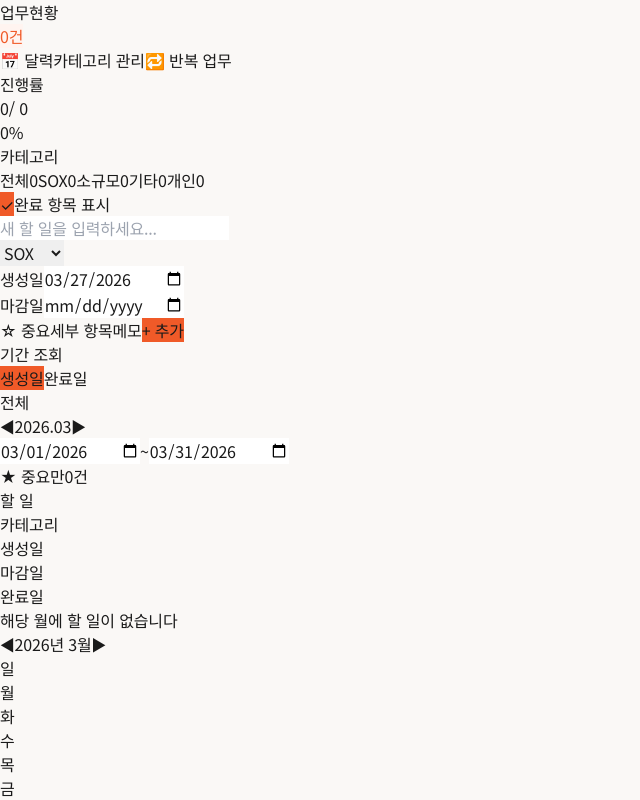
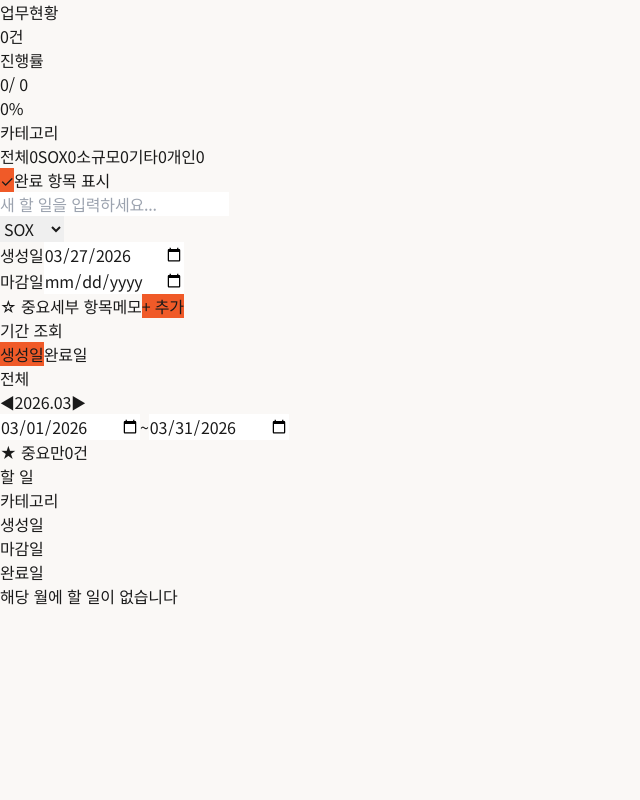
Before and after one commit to hectosox-stack/ToDo, a React (Vite) app: page / in a window 1280 px wide. Shown: the top 800 px of the page, without its empty margins (0-640 px from the left). Built offline with nearby package versions, Linux system fonts and the light colour scheme.

Commit message:
final fix typescript error

```diff
--- a/src/App.tsx
+++ b/src/App.tsx
@@ -40,9 +40,12 @@ function AppContent() {
   const [showImportantOnly, setShowImportantOnly] = useState(false);
   const [calSelectedDate, setCalSelectedDate] = useState<string | null>(null);
   const [calendarOpen, setCalendarOpen] = useState(true);
+
+  // ✅ 핵심 수정 (타입 + null 처리)
   const [appTitle, setAppTitle] = useState<string>(
     () => localStorage.getItem('app-title') ?? '업무현황'
   );
+
   const [editingTitle, setEditingTitle] = useState(false);
   const [titleDraft, setTitleDraft] = useState('');
   const titleInputRef = useRef<HTMLInputElement>(null);
@@ -61,9 +64,8 @@ function AppContent() {
 
   function handleFilterModeChange(mode: FilterMode) {
     setFilterMode(mode);
-    if (mode !== 'date') {
-      setCalSelectedDate(null);
-    }
+    if (mode !== 'date') setCalSelectedDate(null);
+
     if (mode === 'all') {
       setDateFrom('');
       setDateTo('');
@@ -115,7 +117,6 @@ function AppContent() {
 
   useEffect(() => {
     runAutoGenerate(addTask);
-    // eslint-disable-next-line react-hooks/exhaustive-deps
   }, []);
 
   useEffect(() => {
@@ -125,10 +126,11 @@ function AppContent() {
     }
   }, [editingTitle]);
 
+  // ✅ 핵심 수정
   function handleTitleEdit() {
-  setTitleDraft(appTitle ?? '');
-  setEditingTitle(true);
-}
+    setTitleDraft(appTitle ?? '');
+    setEditingTitle(true);
+  }
 
   function handleTitleSave() {
     const trimmed = titleDraft.trim();
@@ -178,55 +180,14 @@ function AppContent() {
                 onChange={e => setTitleDraft(e.target.value)}
                 onBlur={handleTitleSave}
                 onKeyDown={handleTitleKeyDown}
-                className="text-lg font-bold tracking-tight border-b-2 border-[#F05A28] outline-none bg-transparent"
-                style={{ color: 'var(--text-primary)', minWidth: '6rem' }}
+                className="text-lg font-bold border-b-2 outline-none bg-transparent"
               />
             ) : (
-              <h1
-                className="text-lg font-bold tracking-tight cursor-pointer hover:opacity-70 transition-opacity"
-                style={{ color: 'var(--text-primary)' }}
-                onClick={handleTitleEdit}
-                title="클릭하여 제목 수정"
-              >
+              <h1 onClick={handleTitleEdit}>
                 {appTitle ?? ''}
               </h1>
             )}
-            <span
-              className="text-xs font-medium px-2 py-0.5 rounded-full"
-              style={{ backgroundColor: 'var(--brand-light)', color: 'var(--brand)' }}
-            >
-              {tasks.length}건
-            </span>
-          </div>
-
-          <div className="flex items-center gap-2">
-            <button
-              onClick={() => setCalendarOpen(o => !o)}
-              aria-label="달력 토글"
-              className={`text-sm border rounded-lg px-3 py-1.5 transition-colors focus:outline-none focus:ring-2 ${
-                calendarOpen
-                  ? 'border-[#F05A28] text-[#F05A28] bg-[#FFF4F0] hover:bg-orange-100 focus:ring-[#F05A28]'
-                  : 'text-gray-500 hover:text-gray-700 border-gray-300 hover:bg-gray-50 focus:ring-[#F05A28]'
-              }`}
-            >
-              📅 달력
-            </button>
-
-            <button
-              onClick={() => setManagerOpen(true)}
-              aria-label="카테고리 관리"
-              className="text-sm text-gray-500 hover:text-gray-700 border border-gray-300 rounded-lg px-3 py-1.5 transition-colors focus:outline-none focus:ring-2 focus:ring-[#F05A28] hover:bg-gray-50"
-            >
-              카테고리 관리
-            </button>
-
-            <button
-              onClick={() => setRecurringManagerOpen(true)}
-              aria-label="반복 업무 관리"
-              className="text-sm text-gray-500 hover:text-gray-700 border border-gray-300 rounded-lg px-3 py-1.5 transition-colors focus:outline-none focus:ring-2 focus:ring-[#F05A28] hover:bg-gray-50"
-            >
-              🔁 반복 업무
-            </button>
+            <span>{tasks.length}건</span>
           </div>
         </div>
       </header>
@@ -262,51 +223,9 @@ function AppContent() {
             showImportantOnly={showImportantOnly}
             onShowImportantOnlyChange={setShowImportantOnly}
             calSelectedDate={calSelectedDate}
-            onClearCalendarDate={() => {
-              setCalSelectedDate(null);
-              handleFilterModeChange('month');
-            }}
           />
         </main>
-
-        {calendarOpen && (
-          <aside className="w-64 flex-shrink-0 bg-white border-l border-gray-200 overflow-y-auto">
-            <MiniCalendar
-              tasks={calendarTasks}
-              year={filterYear}
-              month={filterMonth}
-              onMonthChange={handleCalendarMonthChange}
-              selectedDate={calSelectedDate}
-              onDateSelect={(date) => {
-                if (date === null) {
-                  setCalSelectedDate(null);
-                  handleFilterModeChange('month');
-                } else {
-                  handleCalendarDateSelect(date);
-                }
-              }}
-            />
-          </aside>
-        )}
       </div>
-
-      {managerOpen && (
-        <CategoryManager
-          tasks={tasks}
-          onClose={() => setManagerOpen(false)}
-        />
-      )}
-
-      {recurringManagerOpen && (
-        <RecurringTaskManager
-          recurringTasks={recurringTasks}
-          onAdd={addRecurring}
-          onUpdate={updateRecurring}
-          onDelete={deleteRecurring}
-          onToggleActive={toggleActive}
-          onClose={() => setRecurringManagerOpen(false)}
-        />
-      )}
     </div>
   );
 }
```
